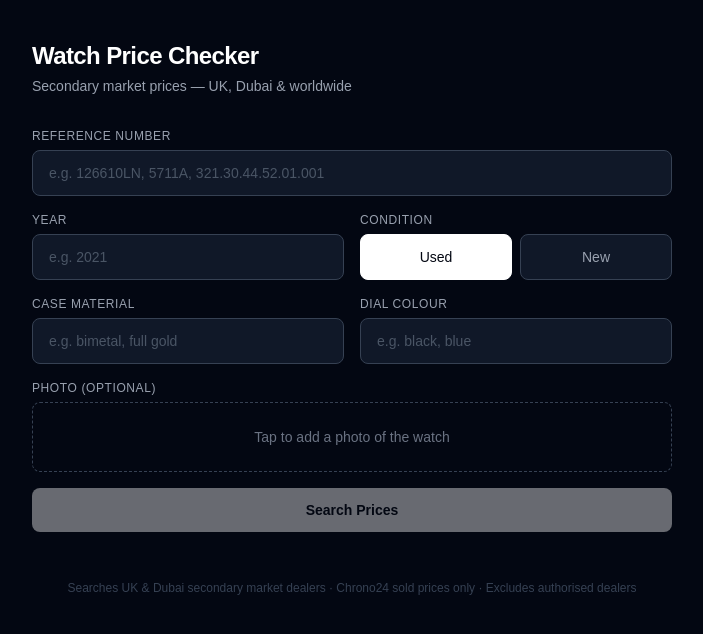
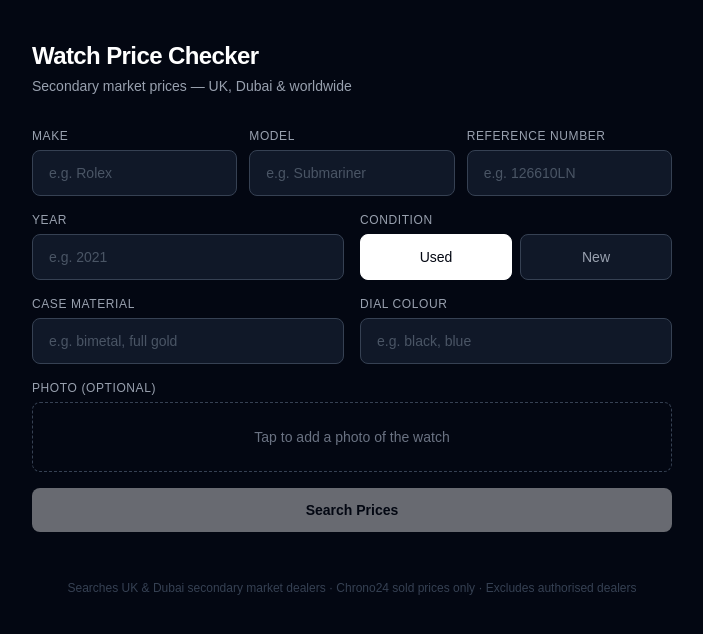
Before and after one commit to harrycork25/watch-pricer-, a Next.js app: page / in a window 1280 px wide. Shown: the top 634 px of the page, without its empty margins (288-991 px from the left). Built offline with nearby package versions, Linux system fonts and the light colour scheme.

Commit message:
Add Make and Model fields alongside Reference Number

```diff
--- a/app/api/search/route.ts
+++ b/app/api/search/route.ts
@@ -156,7 +156,7 @@ export async function POST(req: NextRequest) {
     return NextResponse.json({ error: "Search API key not configured" }, { status: 500 });
   }
 
-  const { reference, year, condition, material, dialColour } = await req.json();
+  const { reference, make, model, year, condition, material, dialColour } = await req.json();
 
   if (!reference) {
     return NextResponse.json({ error: "Reference number is required" }, { status: 400 });
@@ -168,7 +168,7 @@ export async function POST(req: NextRequest) {
     dialColour && dialColour !== "any" ? `${dialColour} dial` : "",
   ].filter(Boolean).join(" ");
 
-  const baseQuery = `${reference} ${year || ""} ${variantTerms} ${conditionTerm} watch`.trim();
+  const baseQuery = `${make || ""} ${model || ""} ${reference} ${year || ""} ${variantTerms} ${conditionTerm} watch`.trim().replace(/\s+/g, " ");
   const dealerSiteStr = ALL_DEALER_SITES.map((s) => `site:${s}`).join(" OR ");
 
   try {
--- a/app/page.tsx
+++ b/app/page.tsx
@@ -87,6 +87,8 @@ function ListingsBlock({ group, label }: { group: PriceGroup; label: string }) {
 }
 
 export default function Home() {
+  const [make, setMake] = useState("");
+  const [model, setModel] = useState("");
   const [reference, setReference] = useState("");
   const [year, setYear] = useState("");
   const [condition, setCondition] = useState<"new" | "used">("used");
@@ -113,7 +115,7 @@ export default function Home() {
       const res = await fetch("/api/search", {
         method: "POST",
         headers: { "Content-Type": "application/json" },
-        body: JSON.stringify({ reference: reference.trim(), year, condition, material, dialColour }),
+        body: JSON.stringify({ reference: reference.trim(), make: make.trim(), model: model.trim(), year, condition, material, dialColour }),
       });
       const data = await res.json();
       setResult(data);
@@ -139,16 +141,40 @@ export default function Home() {
 
         <div className="space-y-4">
 
-          <div>
+          <div className="grid grid-cols-3 gap-3">
+            <div>
+              <label className="block text-xs font-medium text-gray-400 mb-1.5 uppercase tracking-wider">Make</label>
+              <input
+                type="text"
+                value={make}
+                onChange={(e) => setMake(e.target.value)}
+                onKeyDown={(e) => e.key === "Enter" && handleSearch()}
+                placeholder="e.g. Rolex"
+                className="w-full bg-gray-900 border border-gray-700 rounded-lg px-4 py-3 text-white placeholder-gray-600 focus:outline-none focus:border-gray-500 text-sm"
+              />
+            </div>
+            <div>
+              <label className="block text-xs font-medium text-gray-400 mb-1.5 uppercase tracking-wider">Model</label>
+              <input
+                type="text"
+                value={model}
+                onChange={(e) => setModel(e.target.value)}
+                onKeyDown={(e) => e.key === "Enter" && handleSearch()}
+                placeholder="e.g. Submariner"
+                className="w-full bg-gray-900 border border-gray-700 rounded-lg px-4 py-3 text-white placeholder-gray-600 focus:outline-none focus:border-gray-500 text-sm"
+              />
+            </div>
+            <div>
             <label className="block text-xs font-medium text-gray-400 mb-1.5 uppercase tracking-wider">Reference Number</label>
             <input
               type="text"
               value={reference}
               onChange={(e) => setReference(e.target.value)}
               onKeyDown={(e) => e.key === "Enter" && handleSearch()}
-              placeholder="e.g. 126610LN, 5711A, 321.30.44.52.01.001"
+              placeholder="e.g. 126610LN"
               className="w-full bg-gray-900 border border-gray-700 rounded-lg px-4 py-3 text-white placeholder-gray-600 focus:outline-none focus:border-gray-500 text-sm"
             />
+            </div>
           </div>
 
           <div className="grid grid-cols-2 gap-4">
```
